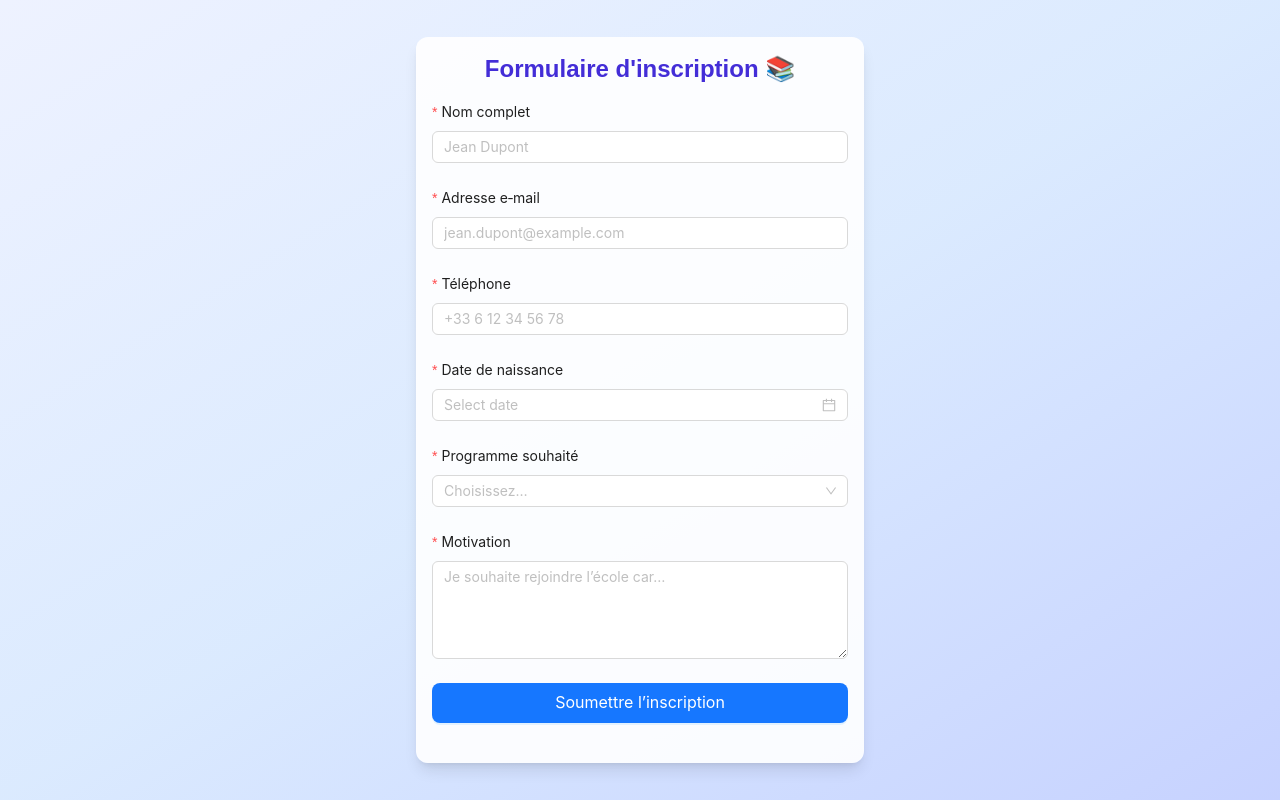
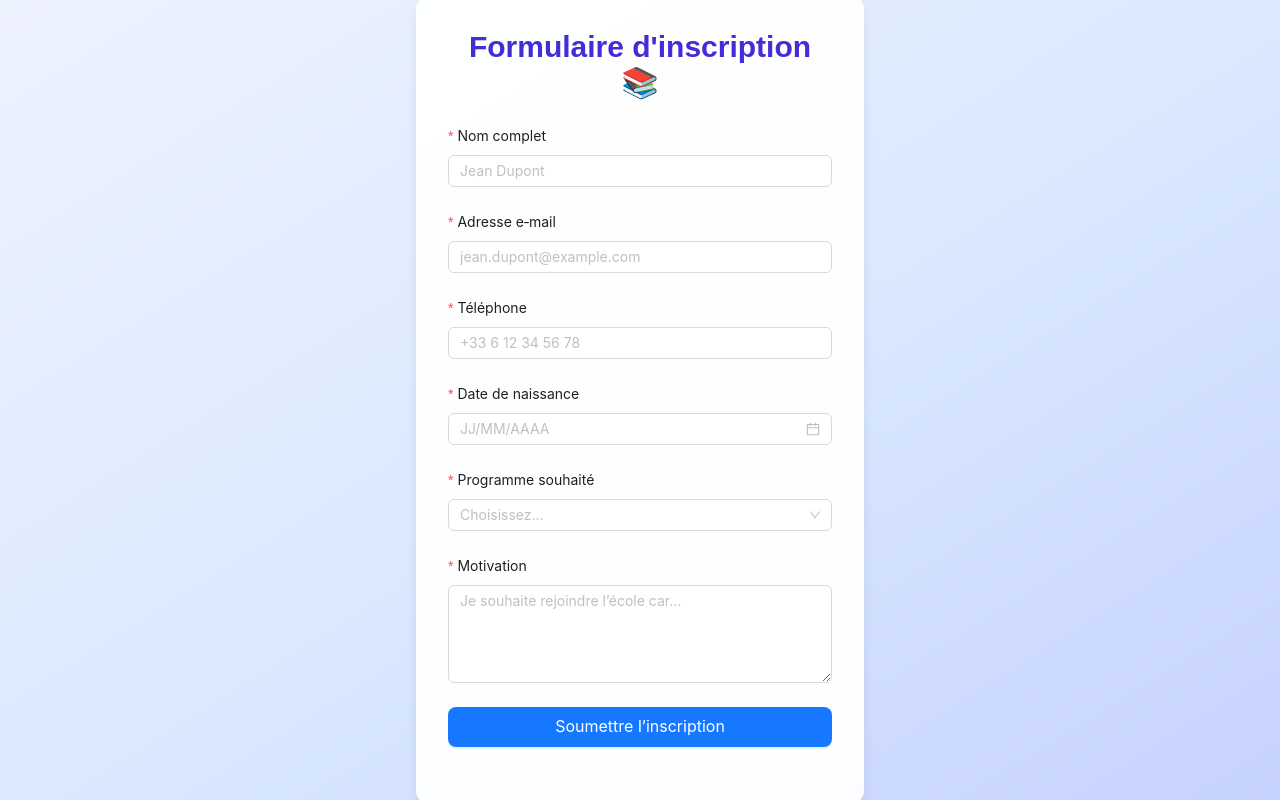
Before and after one commit to Noah-Sfez/FullstackProject_Portfolio, a Next.js app in the folder frontend/: page /form in a window 1280 px wide. Built offline with nearby package versions, Linux system fonts and the light colour scheme.

Commit message:
feat: enhance registration form with SEO optimizations and accessibility improvements

```diff
--- a/frontend/app/form/page.tsx
+++ b/frontend/app/form/page.tsx
@@ -1,12 +1,14 @@
 "use client";
-
+// Page Inscription – optimisée SEO & Accessibilité ♿️📈
+import Head from "next/head";
 import { Form, Input, DatePicker, Select, Button, message } from "antd";
-import { useState } from "react";
+import { useState, useId } from "react";
 
 const { Option } = Select;
 
 export default function RegisterPage() {
     const [loading, setLoading] = useState(false);
+    const titleId = useId();
 
     const onFinish = async (values: any) => {
         setLoading(true);
@@ -28,25 +30,99 @@ export default function RegisterPage() {
         }
     };
 
+    // Structured data pour les moteurs de recherche
+    const schemaOrg = {
+        "@context": "https://schema.org",
+        "@type": "WebPage",
+        name: "Inscription – École XYZ",
+        description: "Formulaire d'inscription pour rejoindre l'École XYZ.",
+        url: "https://ton-domaine.com/register",
+    };
+
     return (
-        <div className="h-screen w-screen flex items-center justify-center bg-gradient-to-br from-indigo-50 via-blue-100 to-indigo-200 overflow-hidden">
-            <div className="w-full max-w-md bg-white/90 rounded-xl shadow-lg p-4">
-                <h1 className="text-2xl font-bold text-center mb-4 text-indigo-700">
+        <>
+            {/* SEO */}
+            <Head>
+                <title>Inscription | École XYZ</title>
+                <meta
+                    name="description"
+                    content="Formulaire d'inscription à l'École XYZ pour intégrer nos programmes."
+                />
+                <link rel="canonical" href="https://ton-domaine.com/register" />
+                {/* Open Graph */}
+                <meta property="og:type" content="website" />
+                <meta property="og:title" content="Inscription – École XYZ" />
+                <meta
+                    property="og:description"
+                    content="Complétez votre inscription à l'École XYZ et lancez votre carrière."
+                />
+                <script
+                    type="application/ld+json"
+                    dangerouslySetInnerHTML={{
+                        __html: JSON.stringify(schemaOrg),
+                    }}
+                />
+            </Head>
+
+            {/* Skip‑link pour clavier */}
+            <a
+                href="#register-form"
+                className="sr-only focus:not-sr-only absolute top-0 left-0 z-50 bg-black text-white p-2"
+            >
+                Aller directement au formulaire
+            </a>
+
+            <main
+                className="h-screen w-screen flex items-center justify-center bg-gradient-to-br from-indigo-50 via-blue-100 to-indigo-200 overflow-auto"
+                aria-labelledby={titleId}
+            >
+                <div className="w-full max-w-md bg-white/95 rounded-xl shadow-lg p-6 md:p-8">
+                    <h1
+                        id={titleId}
+                        className="text-3xl font-bold text-center mb-6 text-indigo-700"
+                    >
                         Formulaire d&#39;inscription 📚
                     </h1>
 
-                <Form layout="vertical" onFinish={onFinish} autoComplete="off">
+                    <Form
+                        id="register-form"
+                        layout="vertical"
+                        onFinish={onFinish}
+                        autoComplete="off"
+                        aria-describedby="form-instructions"
+                        noValidate
+                    >
+                        {/* Champ honeypot anti‑robots (invisible) */}
+                        <input
+                            type="checkbox"
+                            tabIndex={-1}
+                            autoComplete="off"
+                            name="website"
+                            className="hidden"
+                        />
+
+                        <p id="form-instructions" className="sr-only">
+                            Tous les champs marqués obligatoire doivent être
+                            remplis.
+                        </p>
+
                         <Form.Item
                             label="Nom complet"
                             name="name"
                             rules={[
                                 {
                                     required: true,
-                                message: "Veuillez entrer votre nom complet",
+                                    message:
+                                        "Veuillez entrer votre nom complet",
                                 },
                             ]}
                         >
-                        <Input placeholder="Jean Dupont" allowClear />
+                            <Input
+                                placeholder="Jean Dupont"
+                                allowClear
+                                autoComplete="name"
+                                aria-required="true"
+                            />
                         </Form.Item>
 
                         <Form.Item
@@ -66,6 +142,9 @@ export default function RegisterPage() {
                             <Input
                                 placeholder="jean.dupont@example.com"
                                 allowClear
+                                autoComplete="email"
+                                type="email"
+                                aria-required="true"
                             />
                         </Form.Item>
 
@@ -83,7 +162,13 @@ export default function RegisterPage() {
                                 },
                             ]}
                         >
-                        <Input placeholder="+33 6 12 34 56 78" allowClear />
+                            <Input
+                                placeholder="+33 6 12 34 56 78"
+                                allowClear
+                                autoComplete="tel"
+                                inputMode="tel"
+                                aria-required="true"
+                            />
                         </Form.Item>
 
                         <Form.Item
@@ -92,11 +177,18 @@ export default function RegisterPage() {
                             rules={[
                                 {
                                     required: true,
-                                message: "Sélectionnez votre date de naissance",
+                                    message:
+                                        "Sélectionnez votre date de naissance",
                                 },
                             ]}
                         >
-                        <DatePicker className="w-full" format="DD/MM/YYYY" />
+                            <DatePicker
+                                className="w-full"
+                                format="DD/MM/YYYY"
+                                aria-required="true"
+                                inputReadOnly
+                                placeholder="JJ/MM/AAAA"
+                            />
                         </Form.Item>
 
                         <Form.Item
@@ -109,7 +201,12 @@ export default function RegisterPage() {
                                 },
                             ]}
                         >
-                        <Select placeholder="Choisissez…" allowClear>
+                            <Select
+                                placeholder="Choisissez…"
+                                allowClear
+                                aria-required="true"
+                                optionFilterProp="children"
+                            >
                                 <Option value="web">
                                     Bachelor Développement Web
                                 </Option>
@@ -135,22 +232,28 @@ export default function RegisterPage() {
                             <Input.TextArea
                                 rows={4}
                                 placeholder="Je souhaite rejoindre l’école car…"
+                                aria-required="true"
                             />
                         </Form.Item>
 
-                    <Form.Item>
+                        <Form.Item shouldUpdate>
+                            {() => (
                                 <Button
                                     type="primary"
                                     htmlType="submit"
                                     loading={loading}
                                     className="w-full bg-indigo-600 hover:bg-indigo-700 border-none"
                                     size="large"
+                                    disabled={loading}
+                                    aria-disabled={loading}
                                 >
                                     Soumettre l’inscription
                                 </Button>
+                            )}
                         </Form.Item>
                     </Form>
                 </div>
-        </div>
+            </main>
+        </>
     );
 }
```
Lines whose indentation alone changed are shown as unchanged.
